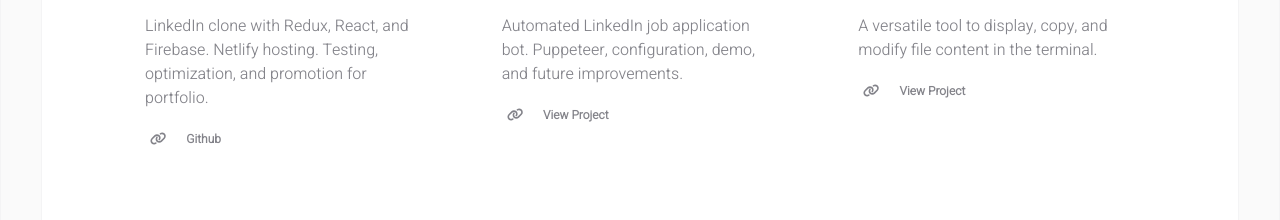
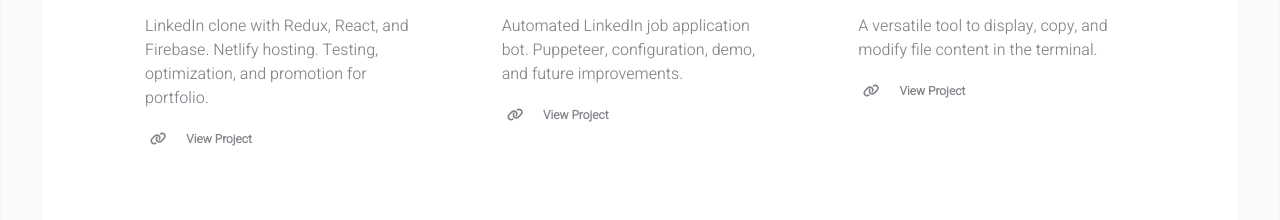
Before and after one commit to StudyCode2231/Portfolio-Fresher, a React (Create React App) app: page / in a window 1280 px wide. Shown: the part 781-1001 px from the top of the page. Built offline with nearby package versions, Linux system fonts and the light colour scheme.

Commit message:
:zap: portfolio  commit

```diff
--- a/src/data/user.js
+++ b/src/data/user.js
@@ -39,7 +39,7 @@
 			description:
 				"LinkedIn clone with Redux, React, and Firebase. Netlify hosting. Testing, optimization, and promotion for portfolio.",
 				logo: "https://cdn.jsdelivr.net/npm/programming-languages-logos/src/javascript/javascript.png",
-				linkText: "Github",
+				linkText: "View Project",
 			link: "https://github.com/StudyCode2231/Linked-in-clone",
 		},
 
```
